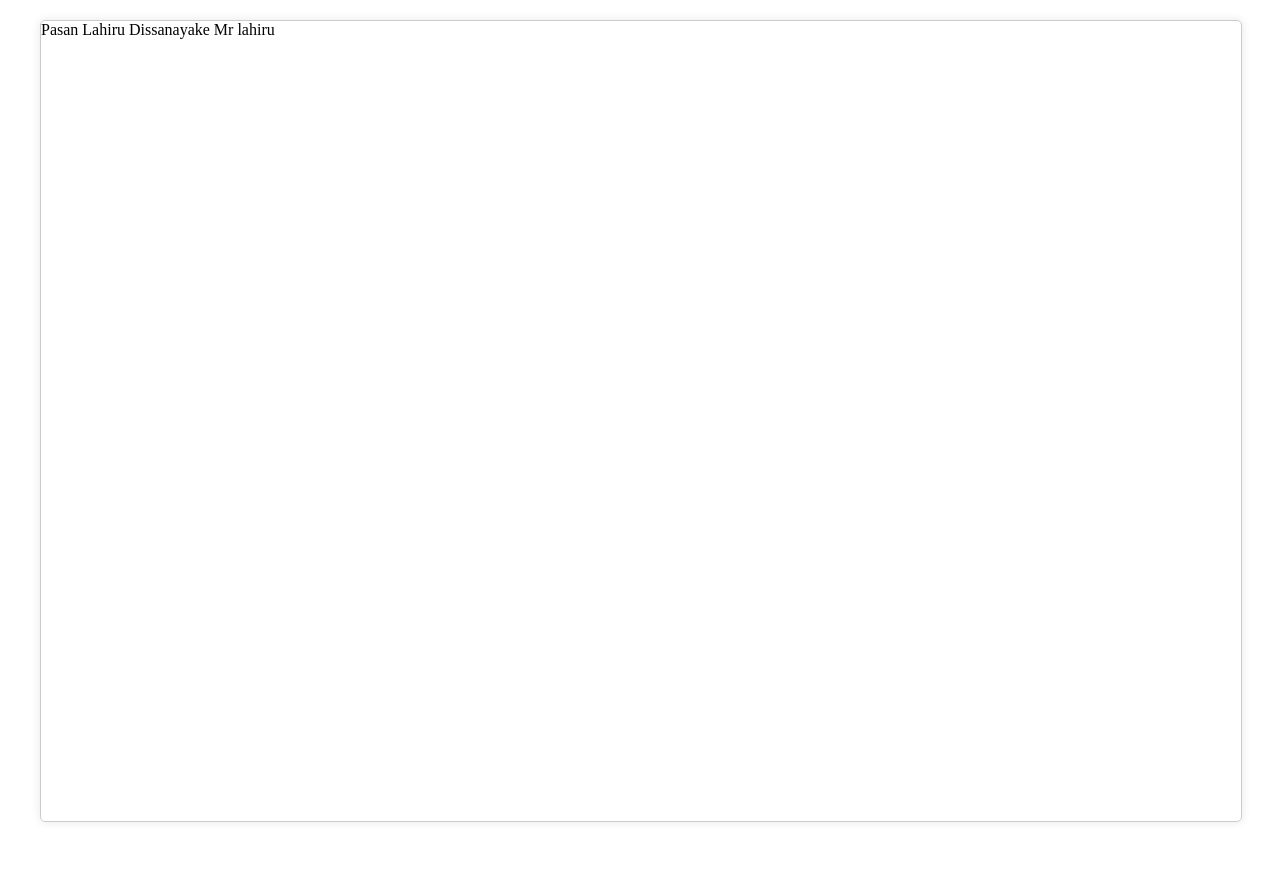
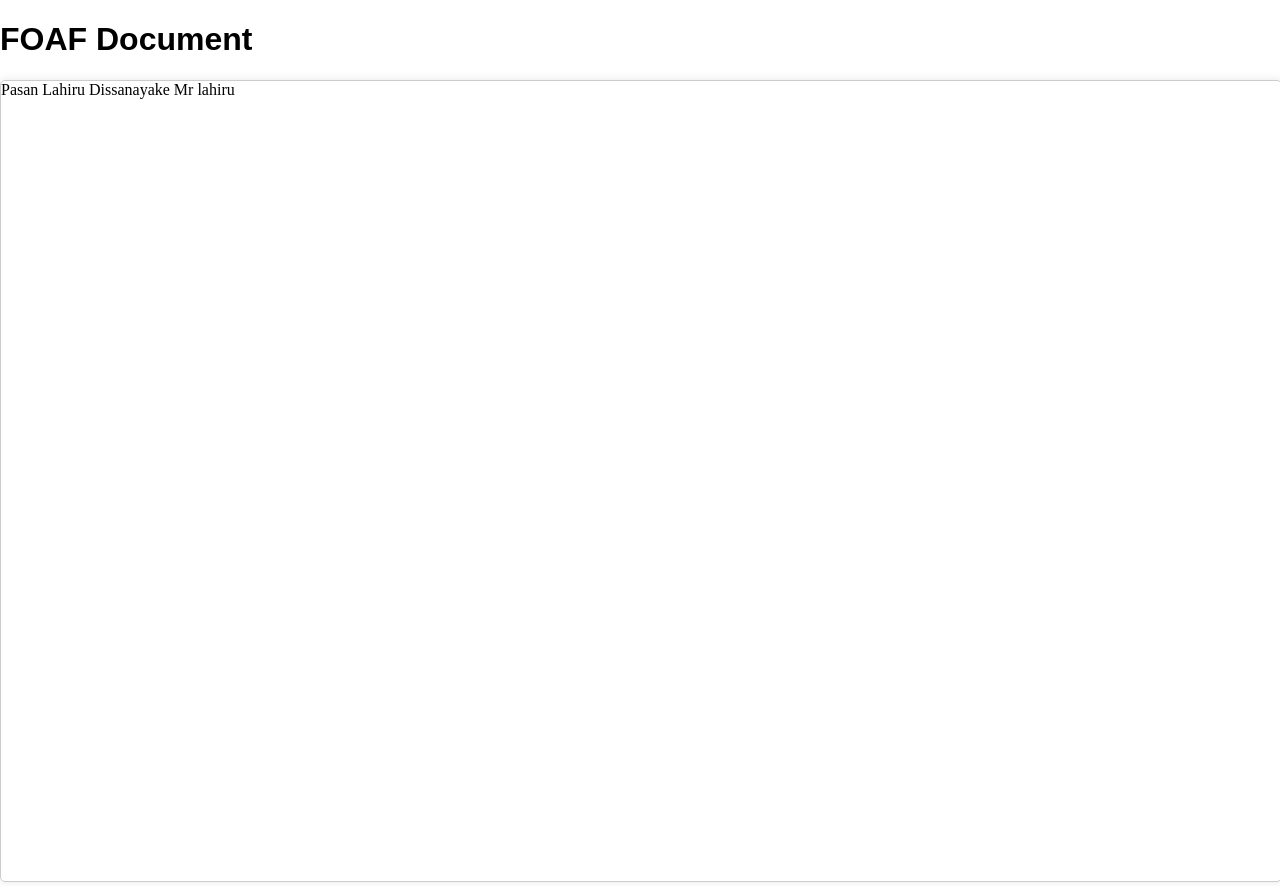
Before and after one commit to pasanlk/FOAF-project, a plain HTML site: page index.html in a window 1280 px wide. Before the commit the page ends 846 px from the top, so only its background shows below. Drawn offline with Linux system fonts and the light colour scheme.

Commit message:
Update index.html

```diff
--- a/index.html
+++ b/index.html
@@ -4,15 +4,14 @@
     <meta charset="UTF-8">
     <meta name="viewport" content="width=device-width, initial-scale=1.0">
     <title>FOAF Document</title>
-    <!-- Link to styles.css for styling -->
     <link rel="stylesheet" href="styles.css">
-    <!-- Link to your FOAF document -->
-    <link rel="meta" type="application/rdf+xml" href="FOAF.xml">
 </head>
 <body>
-    <div class="container">
-        <!-- Display the FOAF document using an iframe -->
-        <iframe src="FOAF.xml" frameborder="0" width="100%" height="800px"></iframe>
-    </div>
+
+<div class="foaf-container">
+    <h1>FOAF Document</h1>
+    <iframe src="FOAF.xml" frameborder="0"></iframe>
+</div>
+
 </body>
 </html>
```
